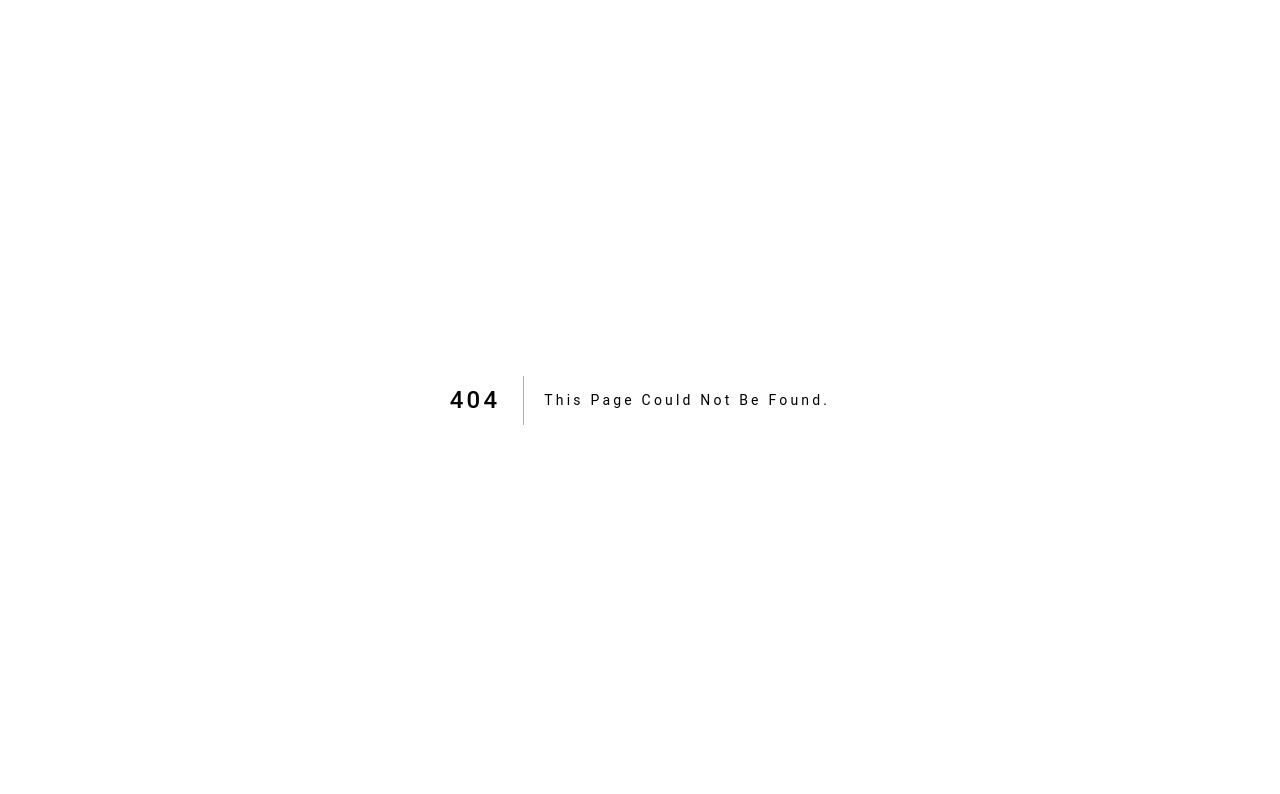
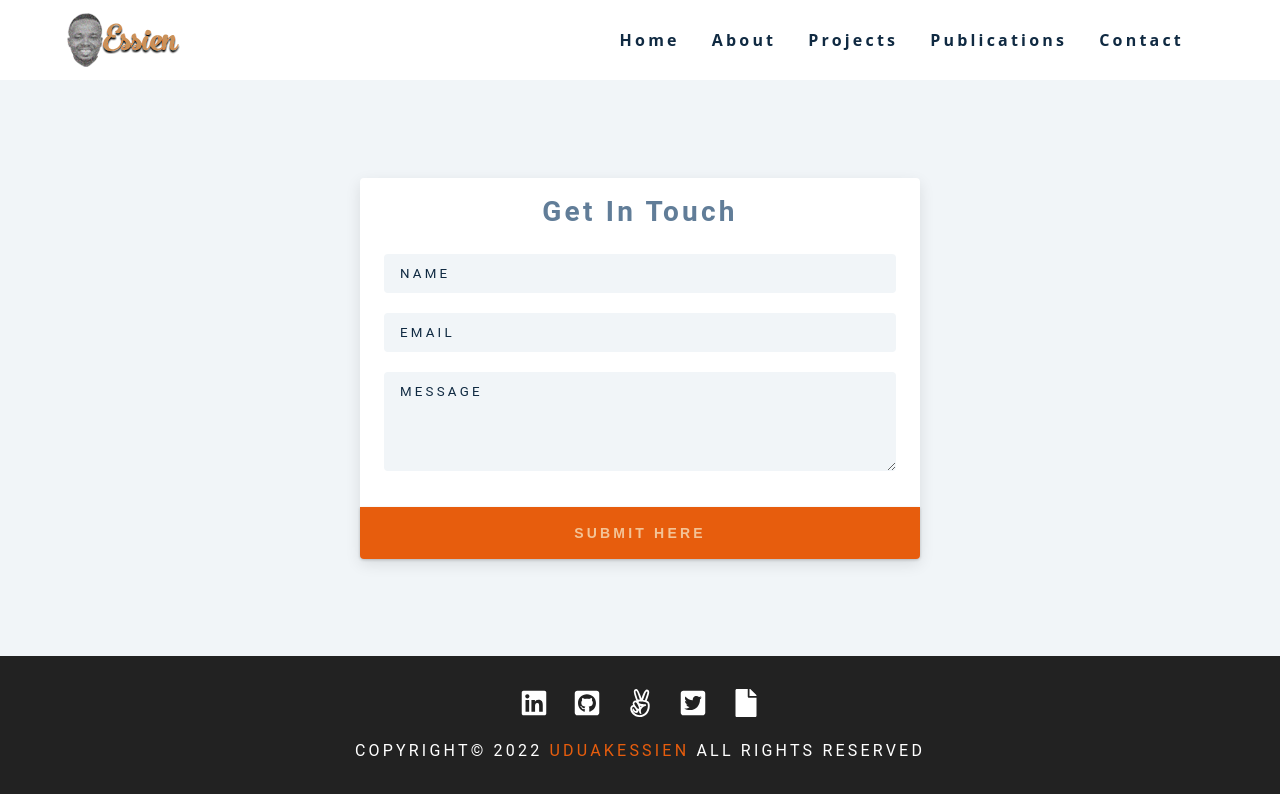
Before and after one commit to acushlakoncept/portfolio-nextjs, a Next.js app: page /contact in a window 1280 px wide. Before the commit this address had no page. Shown: the top 794 px of the page. Built offline with nearby package versions, Linux system fonts and the light colour scheme.

Commit message:
Add contact

```diff
--- a/constants/socialLinks/index.js
+++ b/constants/socialLinks/index.js
@@ -30,7 +30,7 @@
   {
     id: 5,
     icon: <FaFile className="social-icon"></FaFile>,
-    url: "https://docs.google.com/document/d/1uvF70p3wZKJf7EUSRmtKh2CHu6SfH2yuLsQTO2hcbUg/edit?usp=sharing",
+    url: "https://drive.google.com/file/d/1kfunvQDEGA_R3011I9dwDSaTH43D8GRb/view",
   },
 ]
 
--- /dev/null
+++ b/pages/contact.js
@@ -0,0 +1,48 @@
+import Layout from '../components/Layout'
+import SEO from '../components/seo';
+import { useState } from 'react';
+
+const Contact = () => {
+  const [error, setError] = useState(null);
+
+  const handleSubmit = () => {
+    const form = document.getElementById('contact-form');
+    const name = form.name.value;
+    const email = form.email.value;
+    const message = form.message.value;
+
+    if (name === '' || email === '' || message === '') {
+      setError('Please fill out all fields.');
+      return;
+    } else {
+      setError(null);
+    }
+
+    form.submit();
+  }
+
+  return (
+    <>
+      <SEO />
+      <section className='contact-page'>
+        <article className='contact-form'>
+          <h3>get in touch</h3>
+          <span style={{color: "red"}}>{error}</span>
+          <form action="https://formspree.io/xvowjjkq" id="contact-form"  method="POST">
+              <div className="form-group">
+                <input type="text" name="name" placeholder="name" className="form-control" />
+                <input type="email" name="email" placeholder="email" className="form-control" />
+                <textarea name="message" rows="5" placeholder="message" className="form-control" />
+              </div>
+            </form>
+              <button type="submit" onClick={handleSubmit} className="submit-btn btn">submit here</button>
+        </article>
+      </section>
+    </>
+  )
+}
+
+
+Contact.Layout = Layout;
+
+export default Contact;
```
